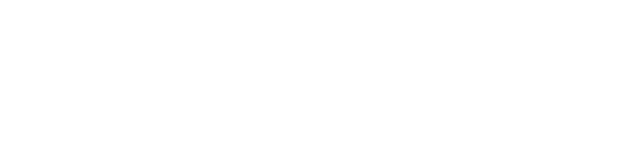
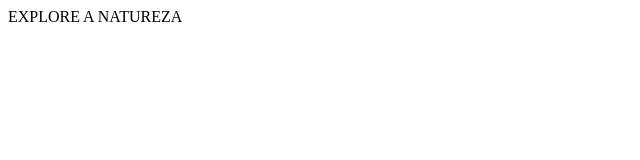
Before and after one commit to jhonbslv/teste, a plain HTML site: page index.html in a window 1280 px wide. Shown: the whole page, without its empty margins (0-640 px from the left). Drawn offline with nearby package versions, Linux system fonts and the light colour scheme.

Commit message:
explore a natureza

```diff
--- a/index.html
+++ b/index.html
@@ -9,6 +9,11 @@
     <link rel="stylesheet" href="style.css">
 </head>
 <body>
+    <section id="topo">
+        <div class="titulo">
+            <a>EXPLORE A NATUREZA</a>
+        </div>
+    </section>
 
 </body>
 </html>
```
Also changed, not shown: 4 other files.
